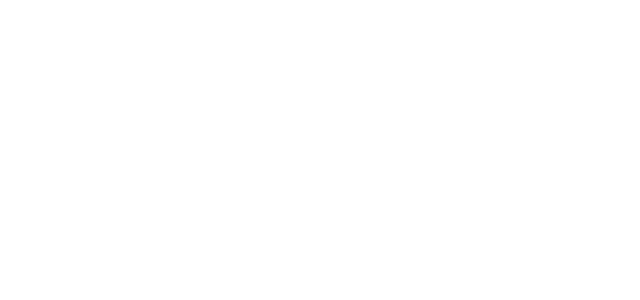
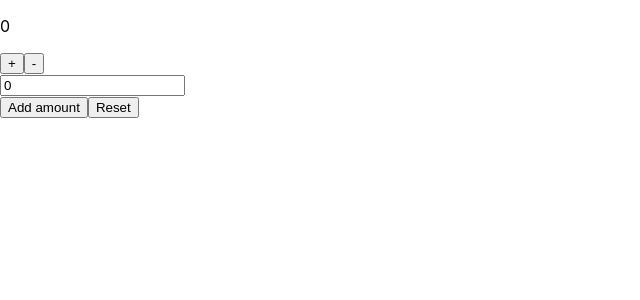
Before and after one commit to ehsansh/react-bootcamp, a React (Create React App) app: page / in a window 1280 px wide. Shown: the top 300 px of the page, without its empty margins (0-640 px from the left). Built offline with nearby package versions, Linux system fonts and the light colour scheme.

Commit message:
create a counter with add and add by amount buttons

```diff
--- a/src/App.js
+++ b/src/App.js
@@ -1,7 +1,11 @@
-import './App.css';
+import Counter from './features/counter/Counter';
 
 function App() {
-    return <div className='App'></div>;
+    return (
+        <div className='App'>
+            <Counter />
+        </div>
+    );
 }
 
 export default App;
--- /dev/null
+++ b/src/app/store.js
@@ -0,0 +1,9 @@
+import { configureStore } from '@reduxjs/toolkit';
+
+import counterReducer from '../features/counter/counterSlice';
+
+export const store = configureStore({
+    reducer: {
+        counter: counterReducer,
+    },
+});
--- /dev/null
+++ b/src/features/counter/Counter.js
@@ -0,0 +1,38 @@
+import React, { useState } from 'react';
+import { useSelector, useDispatch } from 'react-redux';
+import { increment, decrement, incrementByAmount, reset } from './counterSlice';
+
+const Counter = () => {
+    const count = useSelector(state => state.counter.count);
+    const dispatch = useDispatch();
+
+    const [incrementAmount, setIncrementAmount] = useState(0);
+    const addValue = Number(incrementAmount) || 0;
+    const resetAll = () => {
+        setIncrementAmount(0);
+        dispatch(reset());
+    };
+
+    return (
+        <div>
+            <p>{count}</p>
+            <div>
+                <button onClick={() => dispatch(increment())}>+</button>
+                <button onClick={() => dispatch(decrement())}>-</button>
+            </div>
+            <input
+                type='text'
+                value={incrementAmount}
+                onChange={e => setIncrementAmount(e.target.value)}
+            />
+            <div>
+                <button onClick={() => dispatch(incrementByAmount(addValue))}>
+                    Add amount
+                </button>
+                <button onClick={resetAll}>Reset</button>
+            </div>
+        </div>
+    );
+};
+
+export default Counter;
--- /dev/null
+++ b/src/features/counter/counterSlice.js
@@ -0,0 +1,28 @@
+import { createSlice } from '@reduxjs/toolkit';
+
+const initialState = {
+    count: 0,
+};
+
+export const counterSlice = createSlice({
+    name: 'counter',
+    initialState,
+    reducers: {
+        increment: state => {
+            state.count += 1;
+        },
+        decrement: state => {
+            state.count -= 1;
+        },
+        reset: state => {
+            state.count = 0;
+        },
+        incrementByAmount: (state, action) => {
+            state.count += action.payload;
+        },
+    },
+});
+
+export const { increment, decrement, incrementByAmount, reset } =
+    counterSlice.actions;
+export default counterSlice.reducer;
--- a/src/index.js
+++ b/src/index.js
@@ -2,10 +2,13 @@ import React from 'react';
 import ReactDOM from 'react-dom/client';
 import './index.css';
 import App from './App';
-
+import { store } from './app/store';
+import { Provider } from 'react-redux';
 const root = ReactDOM.createRoot(document.getElementById('root'));
 root.render(
     <React.StrictMode>
-        <App />
+        <Provider store={store}>
+            <App />
+        </Provider>
     </React.StrictMode>
 );
```
